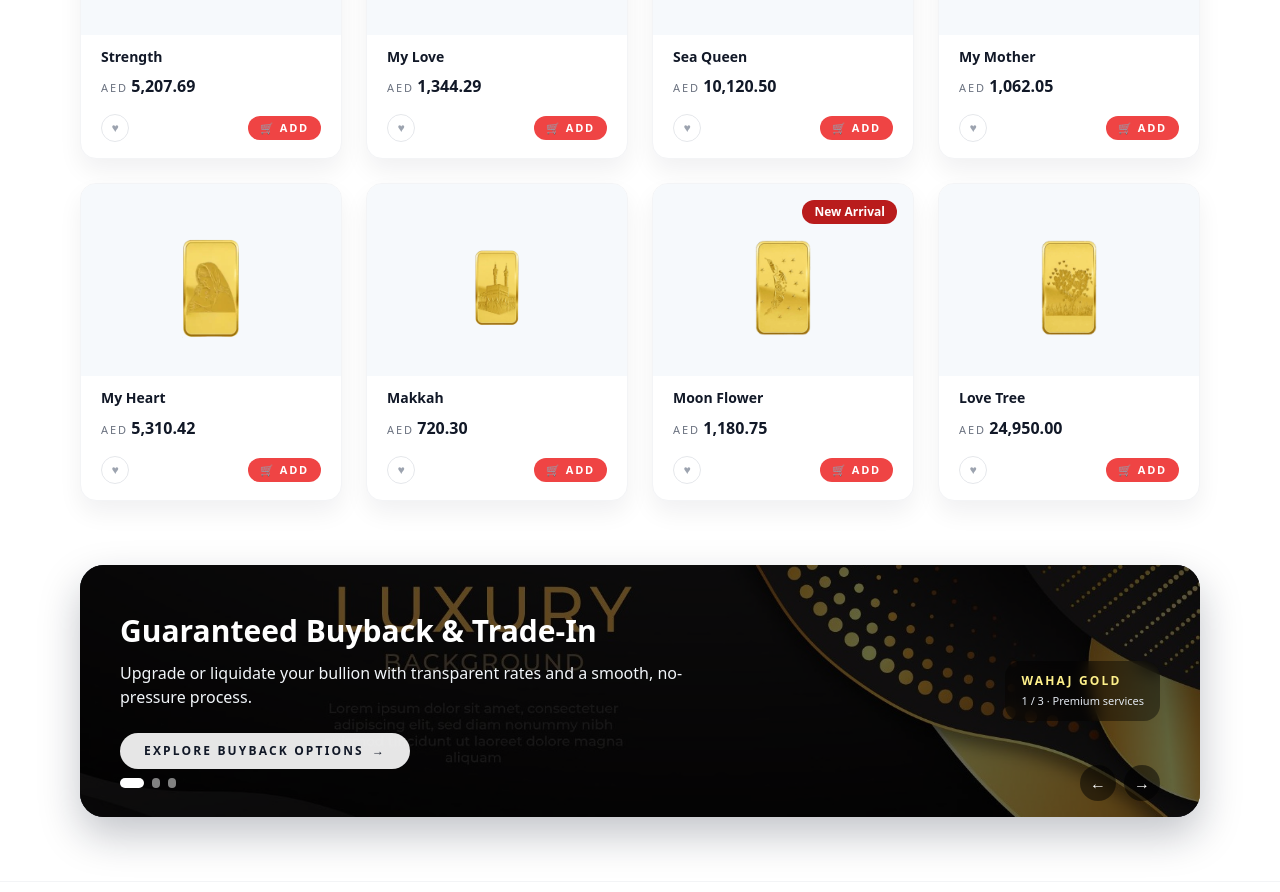
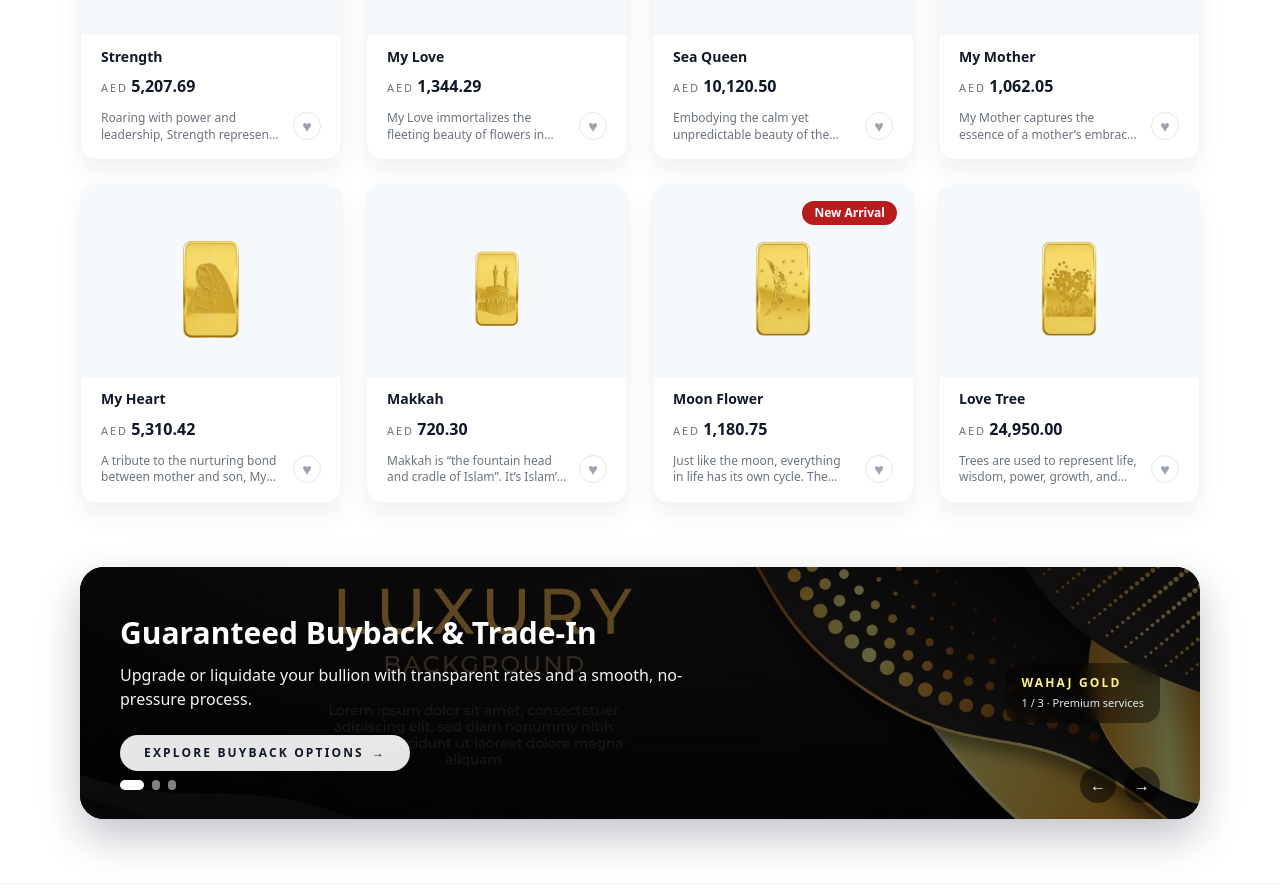
Before and after one commit to ShahrzadRasekh/Wahaj, a Next.js app: page / in a window 1280 px wide. Shown: the part 1878-2770 px from the top of the page. Built offline with nearby package versions, Linux system fonts and the light colour scheme.

Commit message:
Adding Description to product cards

```diff
--- a/app/page.tsx
+++ b/app/page.tsx
@@ -43,6 +43,7 @@ const featuredProducts = [
     price: '5,207.69',
    // badge: 'Best Seller',
     image: '/products/LionKing.jpg',
+    description: 'Roaring with power and leadership, Strength represents the fearless ruler of the plains, guiding with wisdom and courage.',
   },
   {
     id: 2,
@@ -50,6 +51,7 @@ const featuredProducts = [
     price: '1,344.29',
     badge: 'Best Seller',
     image: '/products/Bouquet.jpg',
+    description:'My Love immortalizes the fleeting beauty of flowers in gold, creating an eternal symbol of affection. Just as love endures, this bouquet remains forever fresh',
   },
   {
     id: 3,
@@ -57,6 +59,7 @@ const featuredProducts = [
     price: '10,120.50',
     //badge: 'Best Seller',
     image: '/products/Mermaid.jpg',
+    description:'Embodying the calm yet unpredictable beauty of the sea, Sea Queen exudes the strength and mystery of its ruler, the mermaid. ',
   },
   {
     id: 4,
@@ -64,6 +67,7 @@ const featuredProducts = [
     price: '1,062.05',
    // badge: 'New Arrival',
     image: '/products/MyMother.jpg',
+    description:'My Mother captures the essence of a mother’s embrace—the first source of love, trust, and protection a daughter feels. ',
   },
   {
     id: 5,
@@ -71,6 +75,7 @@ const featuredProducts = [
     price: '5,310.42',
     //badge: 'New Arrival',
     image: '/products/MyHeart.jpg',
+    description:'A tribute to the nurturing bond between mother and son, My Heart reflects the gentle wisdom and enduring care that protects and guides.',
   },
   {
     id: 6,
@@ -78,6 +83,7 @@ const featuredProducts = [
     price: '720.30',
    // badge: 'New Arrival',
     image: '/products/makkahbar.jpg',
+    description:'Makkah is “the fountain head and cradle of Islam”. It’s Islam’s holiest city, as it is the birthplace of Prophet Muhmmad (PBUH) and the faith itself.',
   },
   {
     id: 7,
@@ -85,6 +91,7 @@ const featuredProducts = [
     price: '1,180.75',
     badge: 'New Arrival',
     image: '/products/MoonFlower.jpg',
+    description:'Just like the moon, everything in life has its own cycle. The moon rises as the day ends for us and we begin our recovery from it',
   },
   {
     id: 8,
@@ -92,6 +99,7 @@ const featuredProducts = [
     price: '24,950.00',
     //badge: 'Best Seller',
     image: '/products/Love-Tree.jpg',
+    description:'Trees are used to represent life, wisdom, power, growth, and prosperity. While many believe that flowers are the only symbol that represent love',
   },
 ];
 
@@ -550,17 +558,17 @@ function FeaturedSection() {
                   </span>
                 </div>
 
-                {/* bottom icons row */}
-                <div className="mt-4 flex items-center justify-between text-xs text-gray-400">
+                 {/* description + favourite heart */}
+<div className="mt-3 flex items-start justify-between gap-3">
+  <p className="text-[12px] leading-snug text-gray-500 line-clamp-2">
+    {product.description}
+  </p>
+
   <button
-                    className="flex h-7 w-7 items-center justify-center rounded-full border border-gray-200 hover:border-red-400 hover:text-red-500"
+    className="mt-0.5 flex h-7 w-7 shrink-0 items-center justify-center rounded-full border border-gray-200 text-gray-400 hover:border-red-400 hover:text-red-500"
     aria-label="Add to favourites"
   >
     ♥
-                  </button>
-                  <button className="flex items-center gap-1 rounded-full bg-red-500 px-3 py-1 text-[11px] font-semibold uppercase tracking-[0.16em] text-white hover:bg-red-600">
-                    <span>🛒</span>
-                    <span>Add</span>
   </button>
 </div>
               </div>
```
Lines whose indentation alone changed are shown as unchanged.
